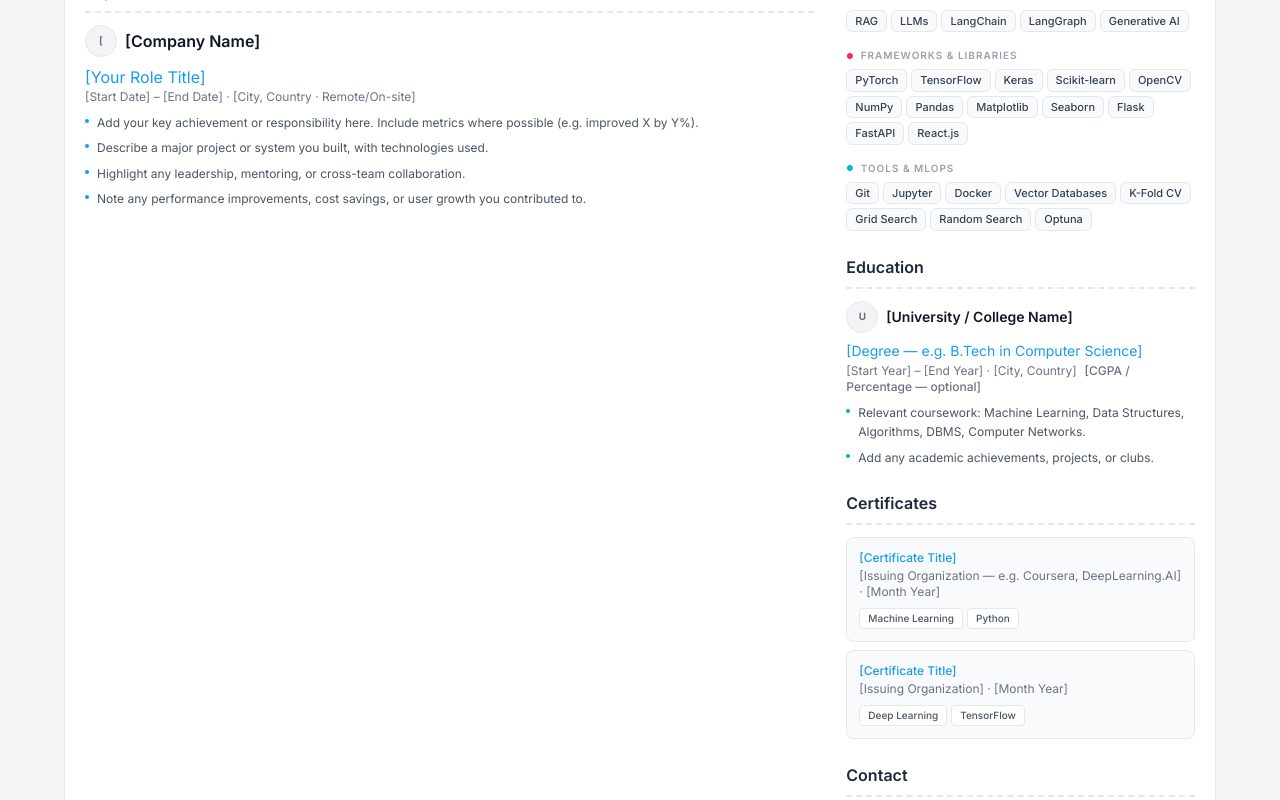
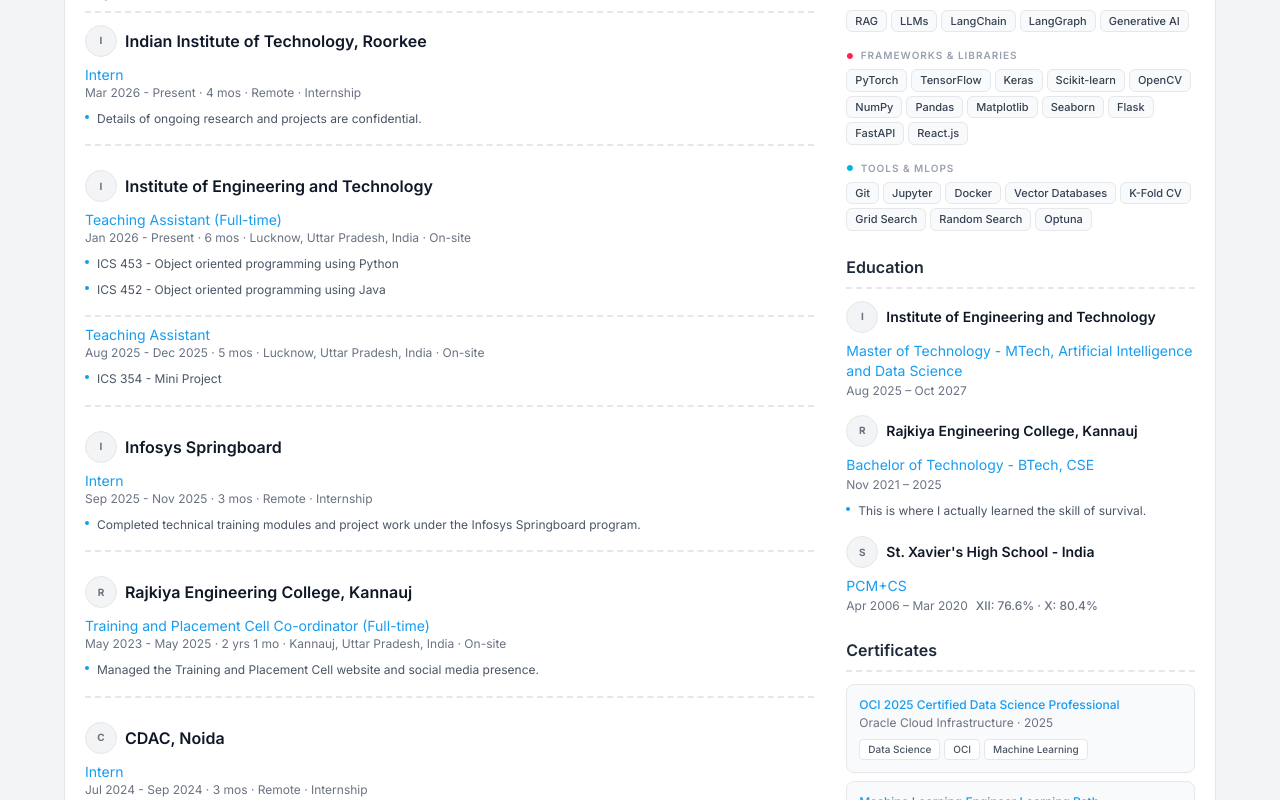
Before and after one commit to ayush1k/portfolio, a React (Vite) app in the folder main/: page / in a window 1280 px wide. Shown: the part 880-1680 px from the top of the page. Built offline with nearby package versions, Linux system fonts and the light colour scheme.

Commit message:
feat: update education, experience, certificates, and header contact info with real data

```diff
--- a/main/src/components/Certificates.jsx
+++ b/main/src/components/Certificates.jsx
@@ -1,23 +1,38 @@
 import React, { useContext } from 'react';
 import { ThemeContext } from '../context/ThemeContext';
 
-/* ── Placeholder certificate entries — replace with your real data ── */
 const certificatesData = [
   {
     id: 1,
-    title: '[Certificate Title]',
-    issuer: '[Issuing Organization — e.g. Coursera, DeepLearning.AI]',
-    date: '[Month Year]',
-    credentialUrl: '#',
-    skills: ['Machine Learning', 'Python'],
+    title: 'OCI 2025 Certified Data Science Professional',
+    issuer: 'Oracle Cloud Infrastructure',
+    date: '2025',
+    credentialUrl: null,
+    skills: ['Data Science', 'OCI', 'Machine Learning'],
   },
   {
     id: 2,
-    title: '[Certificate Title]',
-    issuer: '[Issuing Organization]',
-    date: '[Month Year]',
-    credentialUrl: '#',
-    skills: ['Deep Learning', 'TensorFlow'],
+    title: 'Machine Learning Engineer Learning Path',
+    issuer: 'Google Cloud Skills Boost',
+    date: '2025',
+    credentialUrl: null,
+    skills: ['Machine Learning', 'Google Cloud', 'MLOps'],
+  },
+  {
+    id: 3,
+    title: 'Summer Analytics 2025',
+    issuer: 'IIT Guwahati',
+    date: '2025',
+    credentialUrl: null,
+    skills: ['Data Analysis', 'Python', 'Machine Learning'],
+  },
+  {
+    id: 4,
+    title: 'Passed LinkedIn Python Assessment',
+    issuer: 'LinkedIn',
+    date: '2025',
+    credentialUrl: null,
+    skills: ['Python'],
   },
 ];
 
--- a/main/src/components/Education.jsx
+++ b/main/src/components/Education.jsx
@@ -1,20 +1,38 @@
 import React, { useContext } from 'react';
 import { ThemeContext } from '../context/ThemeContext';
 
-/* ── Placeholder education entries — replace with your real data ── */
 const educationData = [
   {
     id: 1,
-    institution: '[University / College Name]',
-    logo: null, // Add institution logo URL here
-    degree: '[Degree — e.g. B.Tech in Computer Science]',
-    period: '[Start Year] – [End Year]',
-    location: '[City, Country]',
-    grade: '[CGPA / Percentage — optional]',
+    institution: 'Institute of Engineering and Technology',
+    logo: null,
+    degree: 'Master of Technology - MTech, Artificial Intelligence and Data Science',
+    period: 'Aug 2025 – Oct 2027',
+    location: '',
+    grade: '',
+    highlights: [],
+  },
+  {
+    id: 2,
+    institution: 'Rajkiya Engineering College, Kannauj',
+    logo: null,
+    degree: 'Bachelor of Technology - BTech, CSE',
+    period: 'Nov 2021 – 2025',
+    location: '',
+    grade: '',
     highlights: [
-      'Relevant coursework: Machine Learning, Data Structures, Algorithms, DBMS, Computer Networks.',
-      'Add any academic achievements, projects, or clubs.',
+      'This is where I actually learned the skill of survival.',
     ],
+  },
+  {
+    id: 3,
+    institution: "St. Xavier's High School - India",
+    logo: null,
+    degree: 'PCM+CS',
+    period: 'Apr 2006 – Mar 2020',
+    location: '',
+    grade: 'XII: 76.6% · X: 80.4%',
+    highlights: [],
   },
 ];
 
@@ -50,7 +68,7 @@
                 />
               ) : (
                 <div className={`w-8 h-8 rounded-full flex items-center justify-center text-[10px] font-bold border ${logoBorder} ${logoFallback}`}>
-                  {entry.institution.charAt(1)}
+                  {entry.institution.charAt(0)}
                 </div>
               )}
               <h3 className={`text-sm font-semibold ${instColor}`}>{entry.institution}</h3>
@@ -59,7 +77,7 @@
             {/* Degree + meta */}
             <h4 className={`text-sm ${degreeColor}`}>{entry.degree}</h4>
             <p className={`text-xs mt-0.5 ${metaColor}`}>
-              {entry.period} · {entry.location}
+              {entry.period}{entry.location ? ` · ${entry.location}` : ''}
               {entry.grade && <span className="ml-2 font-medium">{entry.grade}</span>}
             </p>
 
--- a/main/src/components/Experience.jsx
+++ b/main/src/components/Experience.jsx
@@ -1,22 +1,103 @@
 import React, { useContext } from 'react';
 import { ThemeContext } from '../context/ThemeContext';
 
-/* ── Placeholder experience entries — user will fill with real data ── */
 const experienceData = [
   {
     id: 1,
-    company: '[Company Name]',
-    logo: null, // Add company logo URL here
+    company: 'Indian Institute of Technology, Roorkee',
+    logo: null,
     roles: [
       {
-        title: '[Your Role Title]',
-        period: '[Start Date] – [End Date]',
-        location: '[City, Country · Remote/On-site]',
+        title: 'Intern',
+        period: 'Mar 2026 - Present · 4 mos',
+        location: 'Remote · Internship',
         bullets: [
-          'Add your key achievement or responsibility here. Include metrics where possible (e.g. improved X by Y%).',
-          'Describe a major project or system you built, with technologies used.',
-          'Highlight any leadership, mentoring, or cross-team collaboration.',
-          'Note any performance improvements, cost savings, or user growth you contributed to.',
+          'Details of ongoing research and projects are confidential.',
+        ],
+      },
+    ],
+  },
+  {
+    id: 2,
+    company: 'Institute of Engineering and Technology',
+    logo: null,
+    roles: [
+      {
+        title: 'Teaching Assistant (Full-time)',
+        period: 'Jan 2026 - Present · 6 mos',
+        location: 'Lucknow, Uttar Pradesh, India · On-site',
+        bullets: [
+          'ICS 453 - Object oriented programming using Python',
+          'ICS 452 - Object oriented programming using Java',
+        ],
+      },
+      {
+        title: 'Teaching Assistant',
+        period: 'Aug 2025 - Dec 2025 · 5 mos',
+        location: 'Lucknow, Uttar Pradesh, India · On-site',
+        bullets: [
+          'ICS 354 - Mini Project',
+        ],
+      },
+    ],
+  },
+  {
+    id: 3,
+    company: 'Infosys Springboard',
+    logo: null,
+    roles: [
+      {
+        title: 'Intern',
+        period: 'Sep 2025 - Nov 2025 · 3 mos',
+        location: 'Remote · Internship',
+        bullets: [
+          'Completed technical training modules and project work under the Infosys Springboard program.',
+        ],
+      },
+    ],
+  },
+  {
+    id: 4,
+    company: 'Rajkiya Engineering College, Kannauj',
+    logo: null,
+    roles: [
+      {
+        title: 'Training and Placement Cell Co-ordinator (Full-time)',
+        period: 'May 2023 - May 2025 · 2 yrs 1 mo',
+        location: 'Kannauj, Uttar Pradesh, India · On-site',
+        bullets: [
+          'Managed the Training and Placement Cell website and social media presence.',
+        ],
+      },
+    ],
+  },
+  {
+    id: 5,
+    company: 'CDAC, Noida',
+    logo: null,
+    roles: [
+      {
+        title: 'Intern',
+        period: 'Jul 2024 - Sep 2024 · 3 mos',
+        location: 'Remote · Internship',
+        bullets: [
+          'Gained hands-on experience in ethical hacking and penetration testing using advanced cybersecurity tools.',
+          'Worked in a virtual environment, utilizing virtual machines accessed through Remote Desktop Protocol (RDP).',
+        ],
+      },
+    ],
+  },
+  {
+    id: 6,
+    company: 'Oasis Infobyte',
+    logo: null,
+    roles: [
+      {
+        title: 'Web Development and Designing Intern',
+        period: 'Jun 2024 - Jul 2024 · 2 mos',
+        location: 'Remote · Internship',
+        bullets: [
+          'Worked on multiple web development projects, strengthening front-end development and design skills.',
         ],
       },
     ],
@@ -65,10 +146,13 @@
             {entry.roles.map((role, ri) => (
               <div key={ri} className="mt-2">
                 <div className="flex items-center gap-2">
-                  <h4 className={`text-base ${roleColor}`}>{role.title}</h4>
+                  <h4 className={`text-sm ${roleColor}`}>{role.title}</h4>
                 </div>
-                <p className={`text-xs ${metaColor}`}>{role.period} · {role.location}</p>
+                <p className={`text-xs ${metaColor}`}>
+                  {role.period}{role.location ? ` · ${role.location}` : ''}
+                </p>
 
+                {role.bullets && role.bullets.length > 0 && (
                   <ul className="mt-2 space-y-1.5">
                     {role.bullets.map((b, bi) => (
                       <li key={bi} className="flex items-start gap-2">
@@ -77,6 +161,7 @@
                       </li>
                     ))}
                   </ul>
+                )}
 
                 {/* Divider between roles */}
                 {ri < entry.roles.length - 1 && (
--- a/main/src/components/Header.jsx
+++ b/main/src/components/Header.jsx
@@ -80,6 +80,15 @@
             ayushkumar47834@gmail.com
           </a>
 
+          <a href="tel:+918318530390"
+            className={`flex items-center gap-2 transition-colors ${linkHover}`}>
+            <svg stroke="currentColor" fill="none" strokeWidth="2" viewBox="0 0 24 24"
+              strokeLinecap="round" strokeLinejoin="round" className="text-emerald-500 shrink-0" height="14" width="14">
+              <path d="M22 16.92v3a2 2 0 0 1-2.18 2 19.79 19.79 0 0 1-8.63-3.07 19.5 19.5 0 0 1-6-6 19.79 19.79 0 0 1-3.07-8.67A2 2 0 0 1 4.11 2h3a2 2 0 0 1 2 1.72 12.84 12.84 0 0 0 .7 2.81 2 2 0 0 1-.45 2.11L8.09 9.91a16 16 0 0 0 6 6l1.27-1.27a2 2 0 0 1 2.11-.45 12.84 12.84 0 0 0 2.81.7A2 2 0 0 1 22 16.92z" />
+            </svg>
+            +91-8318530390
+          </a>
+
           {/* Social icons */}
           <div className="flex flex-wrap gap-3 pt-1">
             <a href="https://www.linkedin.com/in/ayushhhhhh/" target="_blank" rel="noopener noreferrer" title="LinkedIn">
```
Also changed, not shown: 1 other file (tests, documents, lock files or other folders). Lines whose indentation alone changed are shown as unchanged.
